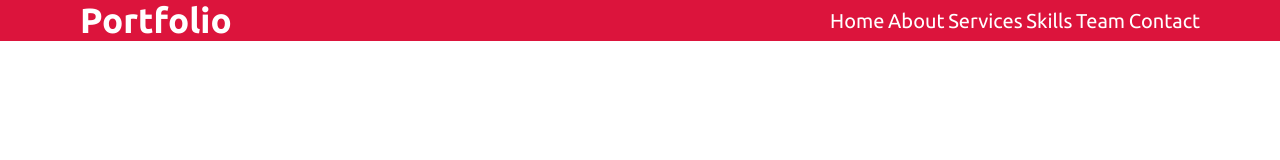
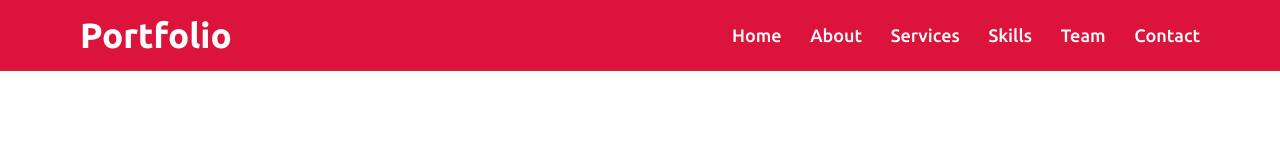
Before and after one commit to AhmadSonbol/Portfolio, a plain HTML site: page index.html in a window 1280 px wide. Drawn offline with Linux system fonts and the light colour scheme.

Commit message:
Update style.css

```diff
--- a/style.css
+++ b/style.css
@@ -15,6 +15,7 @@
 .navbar{
   background: crimson;
   positon: fixed;
+  padding: 15px 0;
   width: 100%;
   font-family: 'Ubuntu', sans-serif;
 }
@@ -36,5 +37,7 @@
 }
 .navbar .menu li a{
   color: #fff;
-  font-size: 20px;
+  font-size: 18px;
+  font-weight: 500;
+  margin-left: 25px;
 }
```
